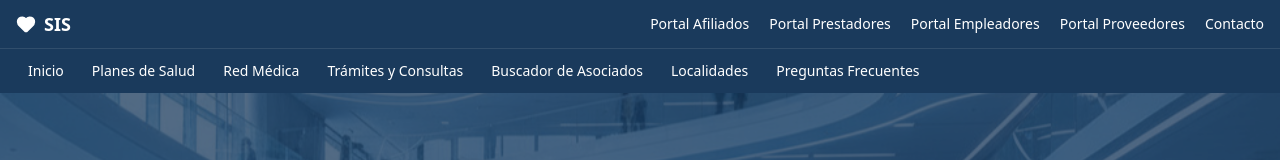
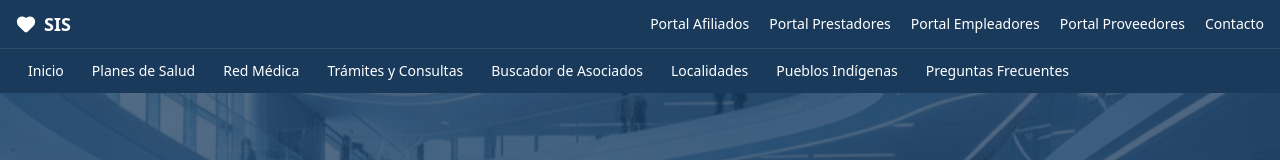
Before and after one commit to dlaynes/propuesta-sis, a React (Vite) app: page / in a window 1280 px wide. Shown: the top 160 px of the page. Built offline with nearby package versions, Linux system fonts and the light colour scheme.

Commit message:
Corrección menú

```diff
--- a/src/components/Navbar.tsx
+++ b/src/components/Navbar.tsx
@@ -11,12 +11,13 @@ const topLinks = [
 ];
 
 const mainLinks = [
-  { label: 'Inicio', to: '/' },
+  { label: 'Inicio', to: '#' },
   { label: 'Planes de Salud', to: '#' },
   { label: 'Red Médica', to: '#' },
   { label: 'Trámites y Consultas', to: '#' },
   { label: 'Buscador de Asociados', to: '/consulta' },
   { label: 'Localidades', to: '/localidades' },
+  { label: 'Pueblos Indígenas', to: '/pueblos-indigenas' },
   { label: 'Preguntas Frecuentes', to: '#' },
 ];
 
```
